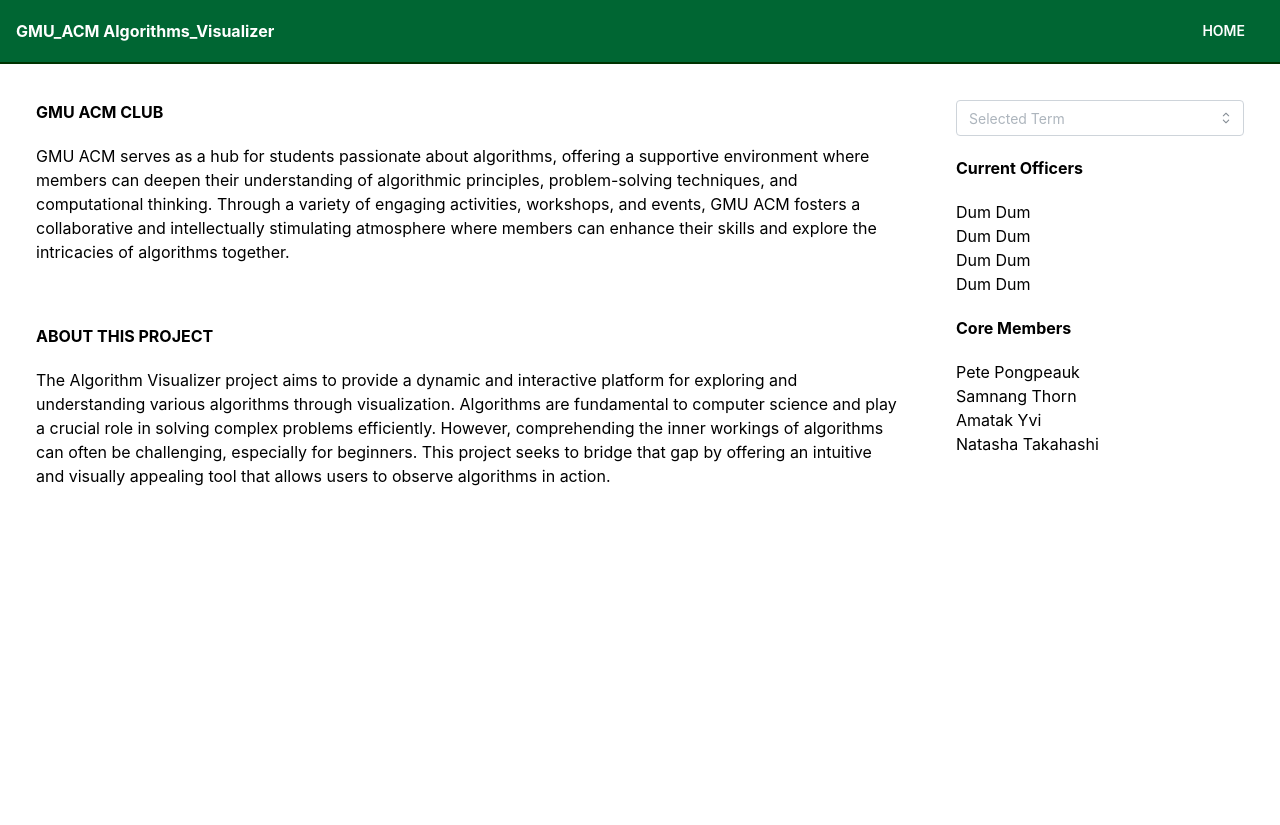
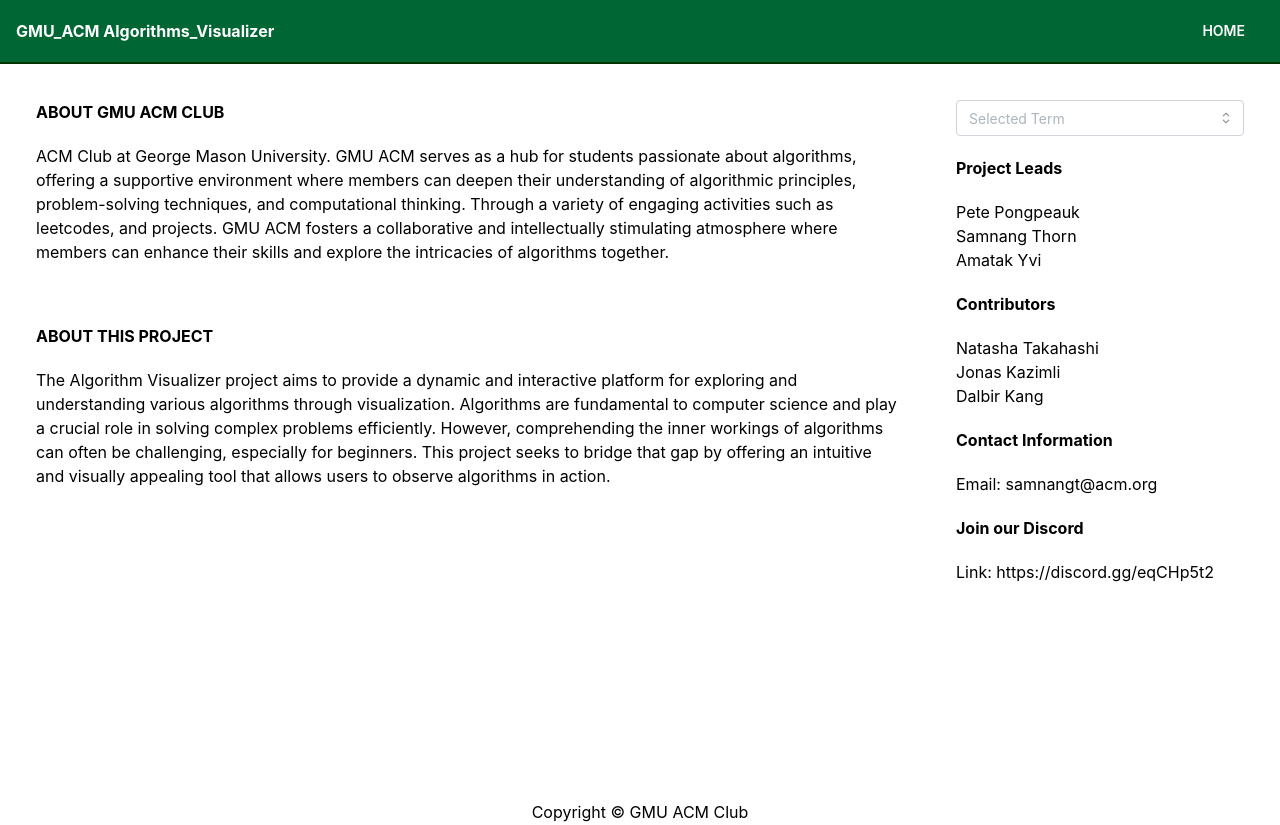
Before and after one commit to StoicNeutron/GMU_ACM, a Next.js app in the folder web/: page /about in a window 1280 px wide. Before the commit the page ends 800 px from the top, so only its background shows below. Built offline with nearby package versions, Linux system fonts and the light colour scheme.

Commit message:
fix some about des.

```diff
--- a/web/src/components/about/LeftPanel.tsx
+++ b/web/src/components/about/LeftPanel.tsx
@@ -17,8 +17,8 @@
 export default function Component() {
   return (
     <Flex flex={3} direction={"column"} style={styles.container}>
-      <h3 style={styles.h3}>GMU ACM CLUB</h3>
-      <p style={styles.p}>GMU ACM serves as a hub for students passionate about algorithms, offering a supportive environment where members can deepen their understanding of algorithmic principles, problem-solving techniques, and computational thinking. Through a variety of engaging activities, workshops, and events, GMU ACM fosters a collaborative and intellectually stimulating atmosphere where members can enhance their skills and explore the intricacies of algorithms together.</p>
+      <h3 style={styles.h3}>ABOUT GMU ACM CLUB</h3>
+      <p style={styles.p}>ACM Club at George Mason University. GMU ACM serves as a hub for students passionate about algorithms, offering a supportive environment where members can deepen their understanding of algorithmic principles, problem-solving techniques, and computational thinking. Through a variety of engaging activities such as leetcodes, and projects. GMU ACM fosters a collaborative and intellectually stimulating atmosphere where members can enhance their skills and explore the intricacies of algorithms together.</p>
       <h3 style={styles.h3}>ABOUT THIS PROJECT</h3>
       <p>The Algorithm Visualizer project aims to provide a dynamic and interactive platform for exploring and understanding various algorithms through visualization. Algorithms are fundamental to computer science and play a crucial role in solving complex problems efficiently. However, comprehending the inner workings of algorithms can often be challenging, especially for beginners. This project seeks to bridge that gap by offering an intuitive and visually appealing tool that allows users to observe algorithms in action.</p>
     </Flex>
--- a/web/src/components/about/RightPanel.tsx
+++ b/web/src/components/about/RightPanel.tsx
@@ -14,9 +14,9 @@
 } as Record<string, React.CSSProperties>;
 
 const options = [
-  { value: '1', label: '2024 Spring' },
-  { value: '2', label: '2024 Fall' },
-  { value: '3', label: '2025 Spring' },
+  { value: '1', label: '' },
+  { value: '2', label: '' },
+  { value: '3', label: '' },
 ];
 
 export default function Component() {
@@ -34,16 +34,18 @@
         onChange={handleChange}
         placeholder="Selected Term"
       />
-      <h3 style={styles.h3}>Current Officers</h3>
-      <h4>Dum Dum</h4>
-      <h4>Dum Dum</h4>
-      <h4>Dum Dum</h4>
-      <h4>Dum Dum</h4>
-      <h3 style={styles.h3}>Core Members</h3>
+      <h3 style={styles.h3}>Project Leads</h3>
       <h4>Pete Pongpeauk</h4>
       <h4>Samnang Thorn</h4>
       <h4>Amatak Yvi</h4>
+      <h3 style={styles.h3}>Contributors</h3>
       <h4>Natasha Takahashi</h4>
+      <h4>Jonas Kazimli</h4>
+      <h4>Dalbir Kang</h4>
+      <h3 style={styles.h3}>Contact Information</h3>
+      <h4>Email: samnangt@acm.org</h4>
+      <h3 style={styles.h3}>Join our Discord</h3>
+      <h4>Link: <a href="https://discord.gg/eqCHp5t2">https://discord.gg/eqCHp5t2</a></h4>
     </Flex>
   );
 }
--- a/web/src/pages/about/index.tsx
+++ b/web/src/pages/about/index.tsx
@@ -1,6 +1,7 @@
 import MainLayout from "@/layouts/Main";
 import { ReactElement } from "react";
 import { Flex } from "@mantine/core";
+import { Container, Text, Paper } from '@mantine/core';
 import LeftPanel from "@/components/about/LeftPanel";
 import RightPanel from "@/components/about/RightPanel";
 
@@ -18,6 +19,13 @@
           <RightPanel />
         </Flex>
       </Flex>
+      <footer style={{ marginTop: 'auto' }}>
+        <Paper padding="lg">
+          <Container size="xl">
+            <Text align="center">Copyright &copy; GMU ACM Club</Text>
+          </Container>
+        </Paper>
+      </footer>
     </>
   );
 }
--- a/web/src/pages/home/index.tsx
+++ b/web/src/pages/home/index.tsx
@@ -2,6 +2,7 @@
 import MainLayout from "@/layouts/Main";
 import { ReactElement } from "react";
 import { Flex } from "@mantine/core";
+import { Container, Text, Paper } from '@mantine/core';
 import Controller from "@/components/pages/home/Controller";
 import Visualizer from "@/components/pages/home/Visualizer";
 
@@ -23,6 +24,13 @@
           <Controller />
         </Flex>
       </Flex>
+      <footer style={{ marginTop: 'auto' }}>
+        <Paper padding="lg">
+          <Container size="xl">
+            <Text align="center">Copyright &copy; GMU ACM Club</Text>
+          </Container>
+        </Paper>
+      </footer>
     </>
   );
 }
```
